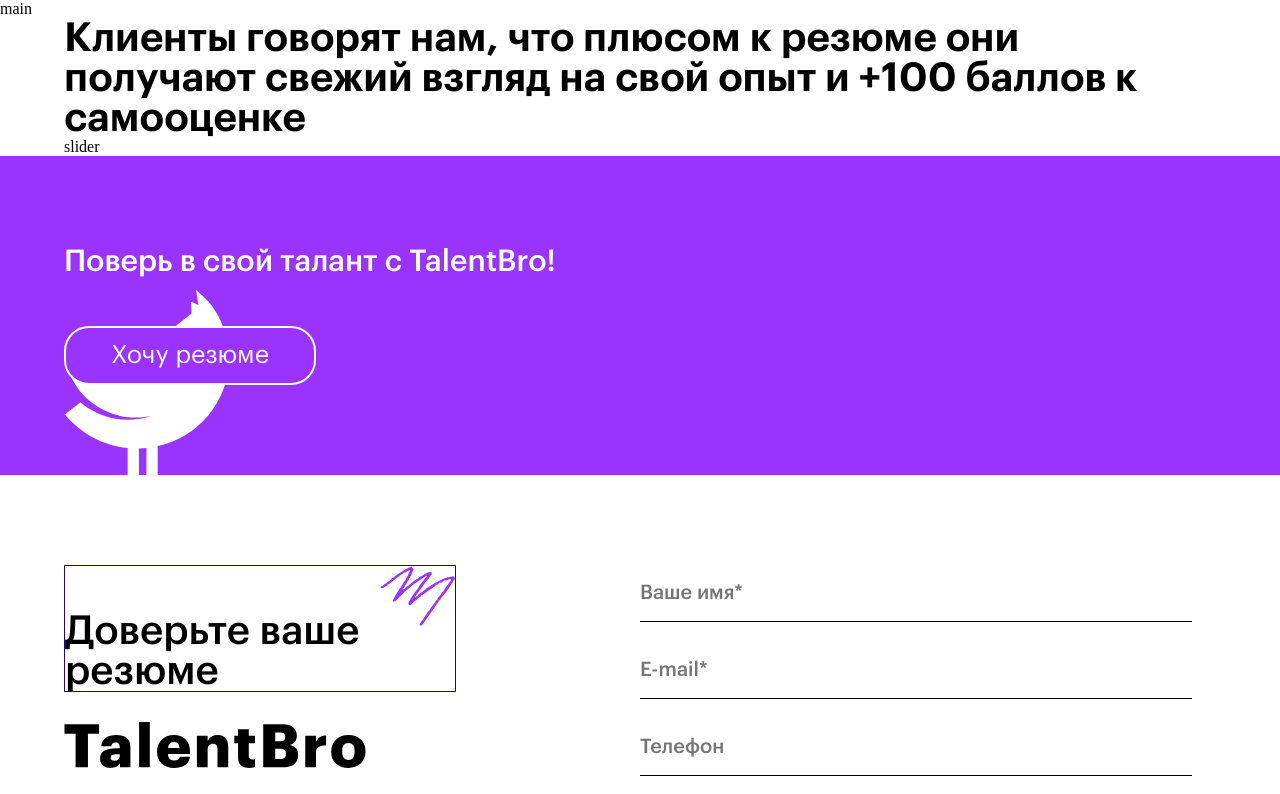
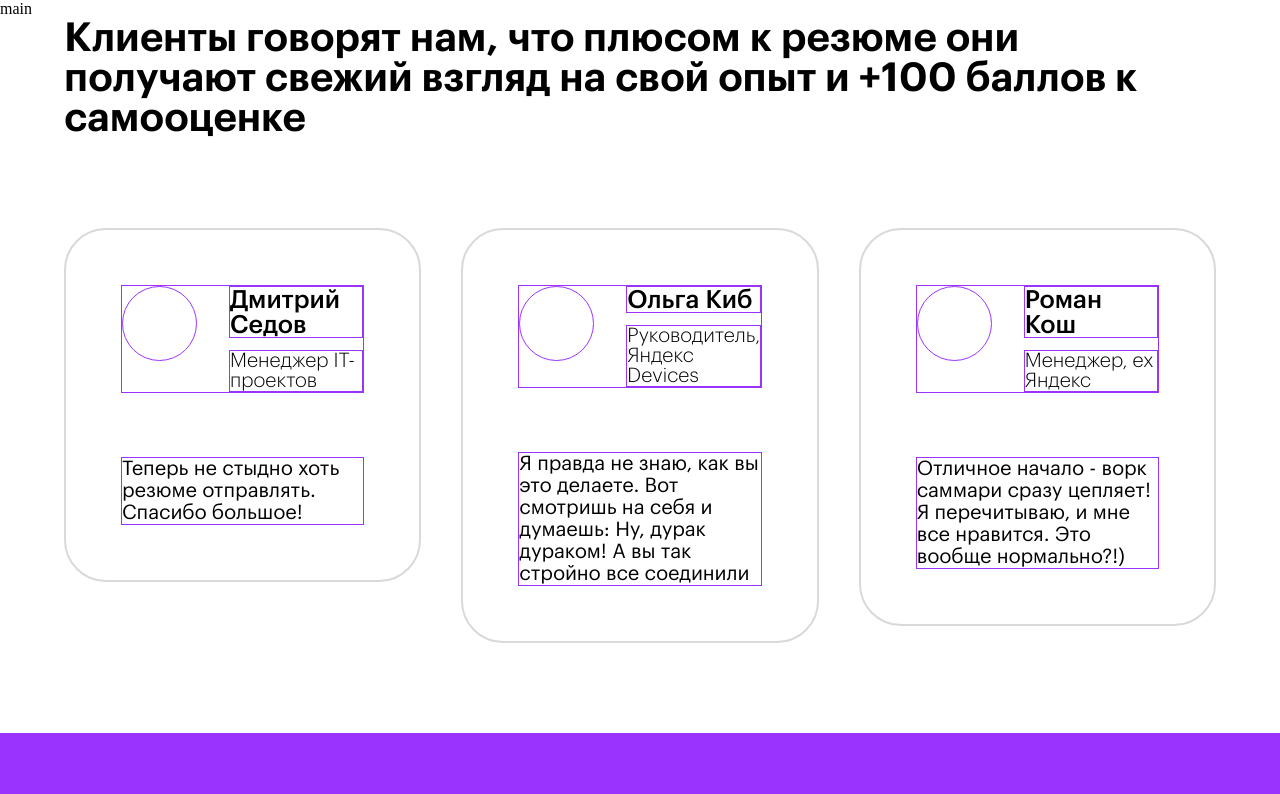
Before and after one commit to AVS85/talent-bro, a Next.js app: page / in a window 1280 px wide. Shown: the top 794 px of the page. Built offline with nearby package versions, Linux system fonts and the light colour scheme.

Commit message:
add swiper

```diff
--- a/package.json
+++ b/package.json
@@ -14,7 +14,8 @@
     "@mui/material": "^5.10.6",
     "next": "12.3.0",
     "react": "18.2.0",
-    "react-dom": "18.2.0"
+    "react-dom": "18.2.0",
+    "swiper": "^8.4.2"
   },
   "devDependencies": {
     "eslint": "8.23.1",
--- a/pages/feedback/Feedback.jsx
+++ b/pages/feedback/Feedback.jsx
@@ -1,20 +1,32 @@
-
+import { useState } from 'react';
+//nextjs
 import styles from './Feedback.module.scss'
 import Image from 'next/image'
-//MUI
+//mui
 import { Box, Container, TextField } from '@mui/material';
-// import Box from '@mui/material/Box';
 import Grid from '@mui/material/Unstable_Grid2';
+//swiper
+import { Swiper, SwiperSlide } from 'swiper/react';
+import 'swiper/css';
 //assets
 //own
 import {Button} from '../../components/atom/button/Button'
 import {Input} from '../../components/atom/input/Input'
 import {Title} from '../../components/atom/title/Title'
+import {FeedbackClientCard} from './cmpFeedbackClientCard/FeedbackClientCard'
 
 // import logo from './assets/TalentBro.png'
 // import talentbro from './assets/talentbro.svg'
+import {feedbacks} from './assets/feedbacks'
+import { useEffect } from 'react';
 
 export function Feedback(){
+	const [fb, setFb] = useState(feedbacks || ['d'])
+
+	// useEffect(()=>{
+	// 	console.log('fb', fb);
+	// },[feedbacks])
+
 	return (
 		<section className={styles.wrapper}>
 			<Container className={styles.container}>
@@ -23,11 +35,42 @@
 				// subtitle="После переработки резюме наши пользователи работают в крупнейших российских и зарубежных компаниях"
 				// isUnderline={true}
 				/>
-				<Box>
-					slider
+
+				<Box sx={{
+					margin: '90px 0'
+				}}>
+					<Swiper
+			      spaceBetween={50}
+			      slidesPerView={1}
+			      // onSlideChange={() => console.log('slide change')}
+			      // onSwiper={(swiper) => console.log(swiper)}
+						// observeSlideChildren={true}
+						// observer={true}
+						// observerUpdate={() => console.log('slide change')}
+						breakpoints={{
+							// when window width is >= 640px
+							768: {
+								slidesPerView: 2,
+								spaceBetween: 50
+							},
+							998: {
+								slidesPerView: 3,
+								spaceBetween: 40
+							}
+						}}
+			    >
+						{
+							fb.map((item,index) => <SwiperSlide key={index}><FeedbackClientCard data={item} /></SwiperSlide>)
+						}
+			    </Swiper>
 				</Box>
 
-
+				{
+							fb.map(item => {
+								<div>sdsds</div>
+							})
+							// swiper.update()
+				}
 			</Container>
 		</section>
 	)
--- /dev/null
+++ b/pages/feedback/assets/feedbacks.js
@@ -0,0 +1,62 @@
+export const feedbacks = [
+	{
+		avatart: '',
+		name: 'Дмитрий Седов',
+		post: 'Менеджер IT-проектов',
+		feedback: 'Теперь не стыдно хоть резюме отправлять. Спасибо большое!',
+	},
+	{
+		avatart: '',
+		name: 'Ольга Киб',
+		post: 'Руководитель, Яндекс Devices',
+		feedback: 'Я правда не знаю, как вы это делаете. Вот смотришь на себя и думаешь: Ну, дурак дураком! А вы так стройно все соединили',
+	},
+	{
+		avatart: '',
+		name: 'Роман Кош',
+		post: 'Менеджер, ex Яндекс',
+		feedback: 'Отличное начало - ворк саммари сразу цепляет! Я перечитываю, и мне все нравится. Это вообще нормально?!)',
+	},
+	{
+		avatart: '',
+		name: 'Евгения Пшеничная',
+		post: 'Директор по продажам, Men’s Health',
+		feedback: 'Вышла на работу без простоя! Спасибо большое ',
+	},
+	{
+		avatart: '',
+		name: ' ',
+		post: ' ',
+		feedback: ' ',
+	},
+	{
+		avatart: '',
+		name: ' ',
+		post: ' ',
+		feedback: ' ',
+	},
+	{
+		avatart: '',
+		name: ' ',
+		post: ' ',
+		feedback: ' ',
+	},
+	{
+		avatart: '',
+		name: ' ',
+		post: ' ',
+		feedback: ' ',
+	},
+	{
+		avatart: '',
+		name: ' ',
+		post: ' ',
+		feedback: ' ',
+	},
+	{
+		avatart: '',
+		name: ' ',
+		post: ' ',
+		feedback: ' ',
+	},
+]
--- /dev/null
+++ b/pages/feedback/cmpFeedbackClientCard/FeedbackClientCard.jsx
@@ -0,0 +1,32 @@
+import styles from './FeedbackClientCard.module.scss'
+
+//mui
+import { Box } from '@mui/material';
+
+export function FeedbackClientCard({
+	data,
+	title,
+	subtitle,
+	styleName = 'default',
+	isUnderline = false
+}){
+
+
+	return (
+		<section className={styles.wrapper}>
+
+			<Box className={styles.personal}>
+				<div className={styles.avatart}>
+					{data.avatar}
+				</div>
+				<div>
+					<div className={styles.name}>{data.name}</div>
+					<div className={styles.post}>{data.post}</div>
+				</div>
+			</Box>
+
+			<Box className={styles.feedback}>{data.feedback}</Box>
+
+		</section>
+	)
+}
--- /dev/null
+++ b/pages/feedback/cmpFeedbackClientCard/FeedbackClientCard.module.scss
@@ -0,0 +1,44 @@
+@import "../../../styles/colors.module";
+
+.wrapper {
+	border: 2px solid #D9D9D9;
+	border-radius: 42px;
+	padding: 55px;
+	.personal {
+		border: 1px solid $elemAcc;
+
+		display: flex;
+		margin-bottom: 64px;
+		.avatart {
+			border: 1px solid $elemAcc;
+			border-radius: 50%;
+			aspect-ratio: 1;
+			min-width: 75px;
+			width: 75px;
+			min-height: 75px;
+			height: 75px;
+			margin-right: 32px;
+		}
+		.name {
+		border: 1px solid $elemAcc;
+
+			font-family: 'main500';
+			font-size: 25px;
+			line-height: 25px;
+			margin-bottom: 12px;
+		}
+		.post {
+		border: 1px solid $elemAcc;
+
+			font-family: 'main300';
+			font-size: 20px;
+			line-height: 20px;
+		}
+	}
+	.feedback {
+		border: 1px solid $elemAcc;
+		font-family: 'main400';
+		font-size: 20px;
+		line-height: 22px;
+	}
+}
```
Also changed, not shown: 2 other files (tests, documents, lock files or other folders).
